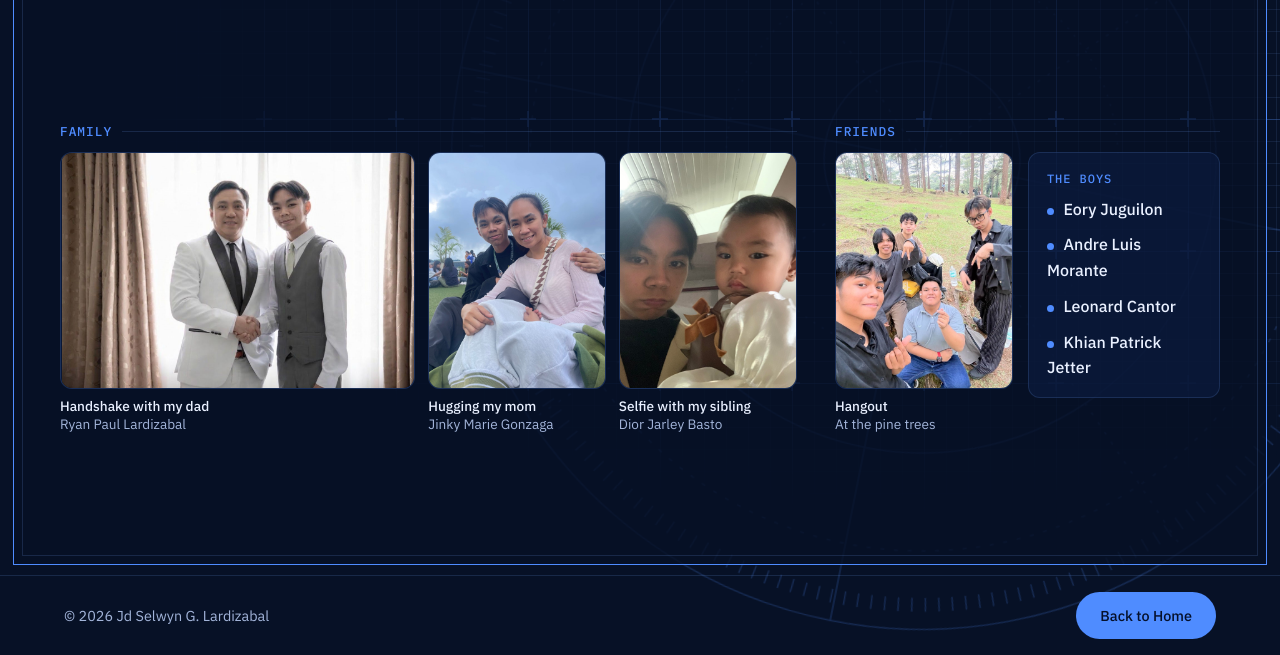
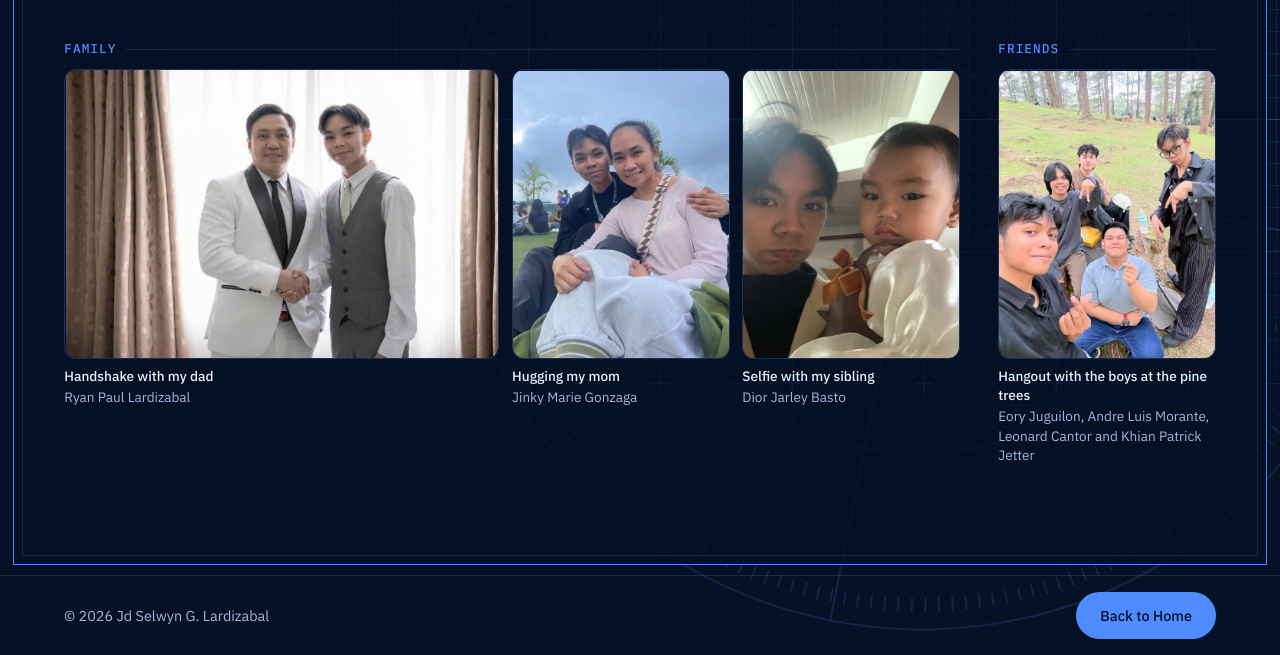
Before and after one commit to Fizzy31/lardizabalportfolio, a plain HTML site: page family-friends.html in a window 1280 px wide. Shown: the part 145-800 px from the top of the page. Drawn offline with nearby package versions, Linux system fonts and the light colour scheme.

Commit message:
Add files via upload

```diff
--- a/family-friends.html
+++ b/family-friends.html
@@ -18,14 +18,14 @@
     /* One row, every photo the same height, shown whole (never cropped), sized to fit the screen */
     .ff-board {
       flex: 1; min-height: 0;
-      display: flex; justify-content: center; align-items: center; gap: clamp(18px, 3vw, 48px);
+      display: flex; justify-content: center; align-items: flex-start; gap: clamp(18px, 3vw, 48px); padding-top: clamp(0px, 4vh, 36px);
     }
     .ff-col { display: flex; flex-direction: column; gap: 10px; min-width: 0; }
     .ff-items { display: flex; align-items: flex-start; gap: clamp(8px, 1vw, 16px); }
     .ff-board .div-label { margin: 0; }
 
     /* --h = photo height: as tall as the screen allows, but never wider than the row */
-      .ff-board { --names-w: clamp(150px, 15vw, 230px); --h: min(42vh, 20vw); }
+      .ff-board { --names-w: clamp(150px, 15vw, 230px); --h: min(42vh, 22vw); }
 
     .ff-card { margin: 0; display: flex; flex-direction: column; gap: 8px; width: calc(var(--h) * var(--ar)); }
     .ff-card button {
@@ -36,19 +36,11 @@
     .ff-card button:hover, .ff-card button:focus-visible { border-color: var(--accent); }
     .ff-card button:focus-visible { outline: 3px solid var(--accent); outline-offset: 2px; }
     .ff-card img { display: block; width: 100%; height: 100%; object-fit: contain; }
-    .ff-card figcaption { font-size: clamp(0.72rem, 1.7vh, 0.9rem); line-height: 1.35; color: var(--muted); }
+    .ff-card figcaption { font-size: clamp(0.72rem, 1.7vh, 0.9rem); line-height: 1.4; color: var(--muted); }
+    .ff-card figcaption b { margin-bottom: 2px; }
     .ff-card figcaption b { display: block; color: var(--ink); font-weight: 500; }
 
     .ff-friends-wrap { display: flex; align-items: flex-start; gap: clamp(10px, 1.2vw, 18px); }
-    .ff-names {
-      width: var(--names-w); padding: clamp(12px, 2vh, 20px) clamp(14px, 1.4vw, 22px);
-      border: 1px solid var(--line); border-radius: 12px;
-      background: color-mix(in srgb, var(--panel) 60%, transparent);
-    }
-    .ff-names h3 { margin: 0 0 0.7em; font-family: var(--font-mono, 'IBM Plex Mono', monospace); font-size: clamp(0.68rem, 1.5vh, 0.8rem); font-weight: 500; letter-spacing: 0.08em; text-transform: uppercase; color: var(--accent); }
-    .ff-names ul { list-style: none; margin: 0; padding: 0; display: grid; gap: 0.6em; }
-    .ff-names li { font-size: clamp(0.85rem, 2vh, 1.05rem); font-weight: 500; color: var(--ink); }
-    .ff-names li::before { content: ""; display: inline-block; width: 7px; height: 7px; margin-right: 0.6em; border-radius: 50%; background: var(--accent); }
 
     /* Narrow screens: stack everything and allow normal scrolling */
     @media (max-width: 900px) {
@@ -57,7 +49,6 @@
       .ff-board { flex-direction: column; align-items: stretch; --h: 60vw; }
       .ff-items, .ff-friends-wrap { flex-wrap: wrap; justify-content: center; }
       .ff-card { width: min(100%, calc(var(--h) * var(--ar))); }
-      .ff-names { width: 100%; }
     }
   </style>
 </head>
@@ -103,16 +94,7 @@
         <div class="ff-col" id="friends">
           <h2 class="div-label">Friends</h2>
           <div class="ff-friends-wrap">
-            <figure class="ff-card" style="--ar:0.75"><button type="button" data-full="friends-pines.jpg" data-cap="Hangout with the boys at the pine trees" aria-label="Click to zoom: Hangout with the boys at the pine trees"><img src="friends-pines.jpg" alt="Hangout with the boys at the pine trees"></button><figcaption><b>Hangout</b>At the pine trees</figcaption></figure>
-            <div class="ff-names">
-              <h3>The boys</h3>
-              <ul>
-                <li>Eory Juguilon</li>
-                <li>Andre Luis Morante</li>
-                <li>Leonard Cantor</li>
-                <li>Khian Patrick Jetter</li>
-              </ul>
-            </div>
+            <figure class="ff-card" style="--ar:0.75"><button type="button" data-full="friends-pines.jpg" data-cap="Hangout with the boys at the pine trees" aria-label="Click to zoom: Hangout with the boys at the pine trees"><img src="friends-pines.jpg" alt="Hangout with the boys at the pine trees"></button><figcaption><b>Hangout with the boys at the pine trees</b>Eory Juguilon, Andre Luis Morante, Leonard Cantor and Khian Patrick Jetter</figcaption></figure>
           </div>
         </div>
       </div>
@@ -153,9 +135,8 @@
       if (!board) return;
       function size() {
         if (window.innerWidth <= 900) { board.style.removeProperty('--h'); return; }
-        var names = Math.min(Math.max(150, window.innerWidth * 0.15), 230);
-        var byHeight = board.clientHeight - 112;
-        var byWidth = (board.clientWidth - names - 120) / 3.75;
+                var byHeight = board.clientHeight - 150;
+        var byWidth = (board.clientWidth - 110) / 3.75;
         var h = Math.floor(Math.max(120, Math.min(byHeight, byWidth)));
         board.style.setProperty('--h', h + 'px');
       }
```
